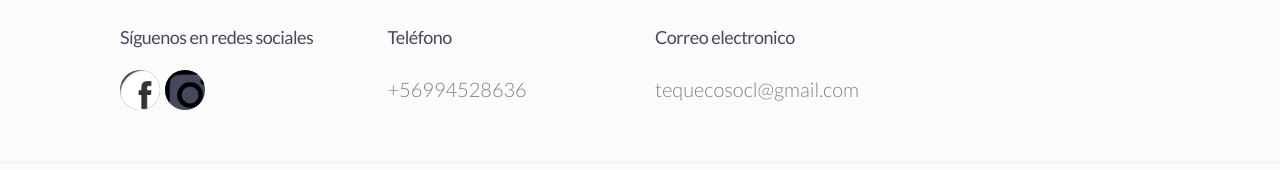
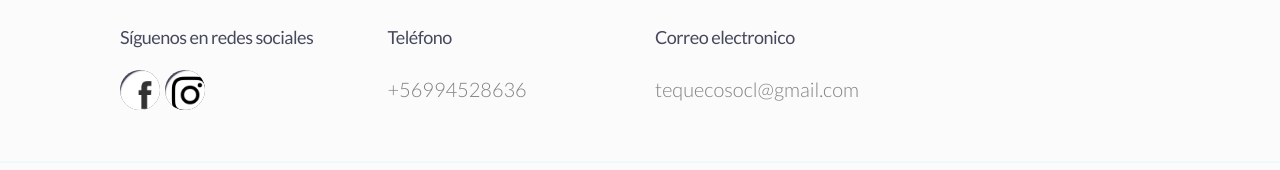
Before and after one commit to hayterbordon/Webdetecoso, a website: page index.html in a window 1280 px wide. Shown: the part 5722-5892 px from the top of the page. Drawn offline with Linux system fonts and the light colour scheme; no server answers; files whose address does not match are found by name.

Commit message:
Update index.html

```diff
--- a/index.html
+++ b/index.html
@@ -239,7 +239,7 @@
                 </span>
                 <span>
                     <a href="https://www.instagram.com/tequecoso/" class="social-icon si-dark si-facebook si-dark-round">
-                        <img src="images/insta.png" alt="Instagram" class="social-img">
+                        <img src="images/instas.png" alt="Instagram" class="social-img">
                     </a>
                 </span>
             </div>
```
